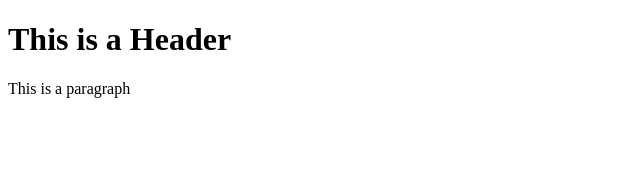
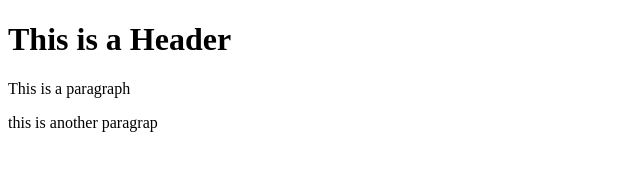
Before and after one commit to dcampogan/git-test, a plain HTML site: page index.html in a window 1280 px wide. Shown: the whole page, without its empty margins (0-640 px from the left). Drawn offline with Linux system fonts and the light colour scheme.

Commit message:
third commit

```diff
--- a/index.html
+++ b/index.html
@@ -3,5 +3,6 @@
    <body>
       <h1>This is a Header</h1>
       <p>This is a paragraph</p>
+      <p>this is another paragrap</p>
    </body>
 </html>
```
